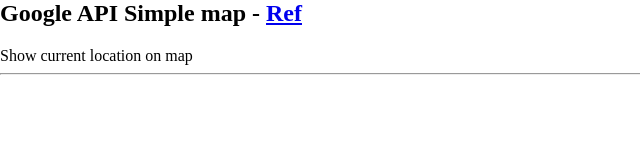
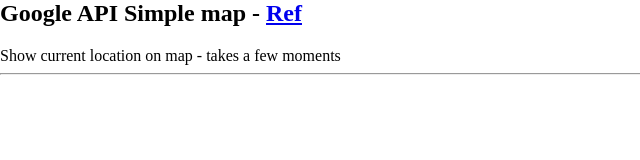
Before and after one commit to purplebugs/alpaca-map-prototype, a website: page static/structure/index.html in a window 1280 px wide. Shown: the whole page, without its empty margins (0-640 px from the left). Drawn offline with Linux system fonts and the light colour scheme; some packages are replaced by stand-ins of ours.

Commit message:
small cleanup

```diff
--- a/static/structure/index.html
+++ b/static/structure/index.html
@@ -13,7 +13,7 @@
         >Ref</a
       >
     </h2>
-    Show current location on map
+    Show current location on map - takes a few moments
     <hr />
     <div id="map"></div>
 
```
Also changed, not shown: README.md.
